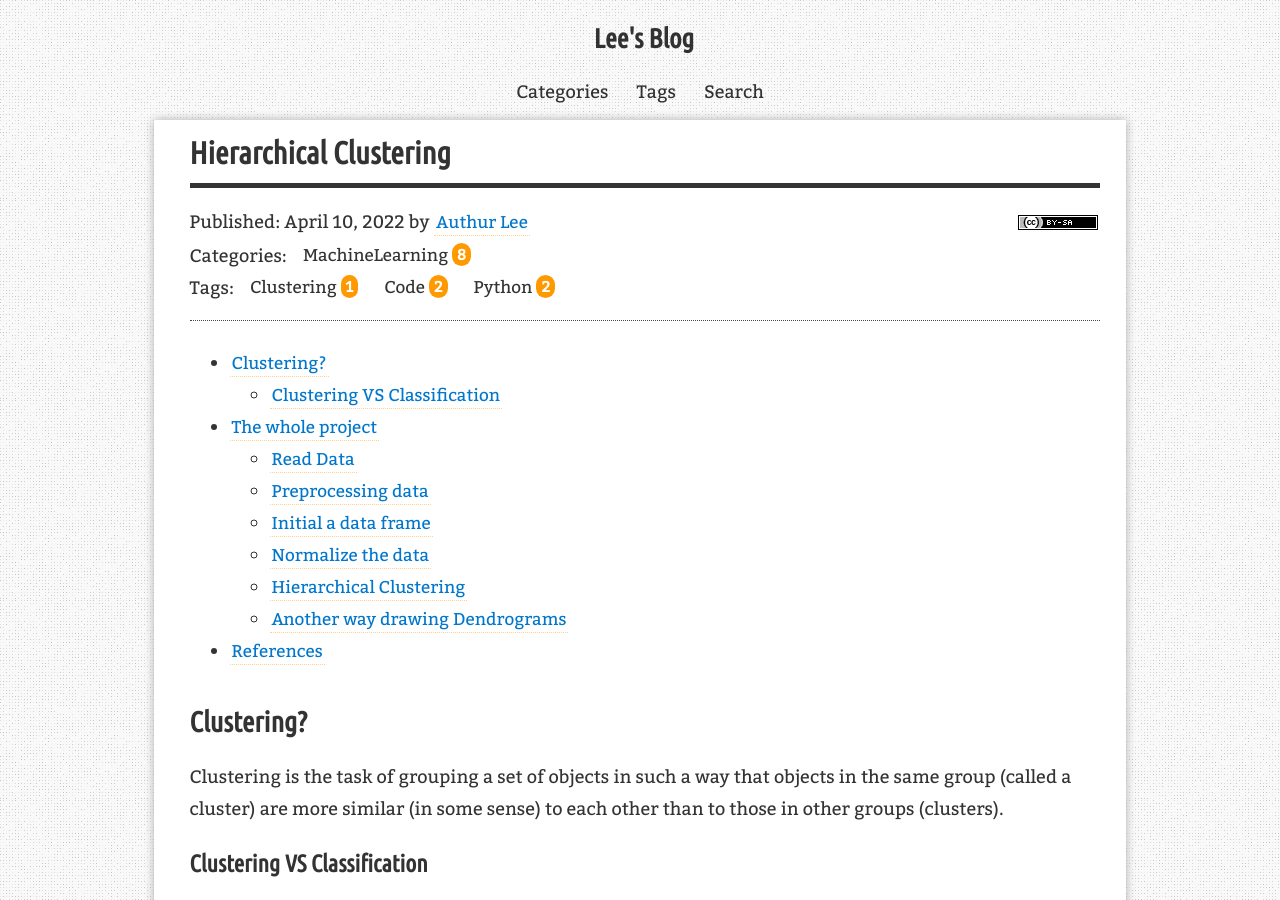
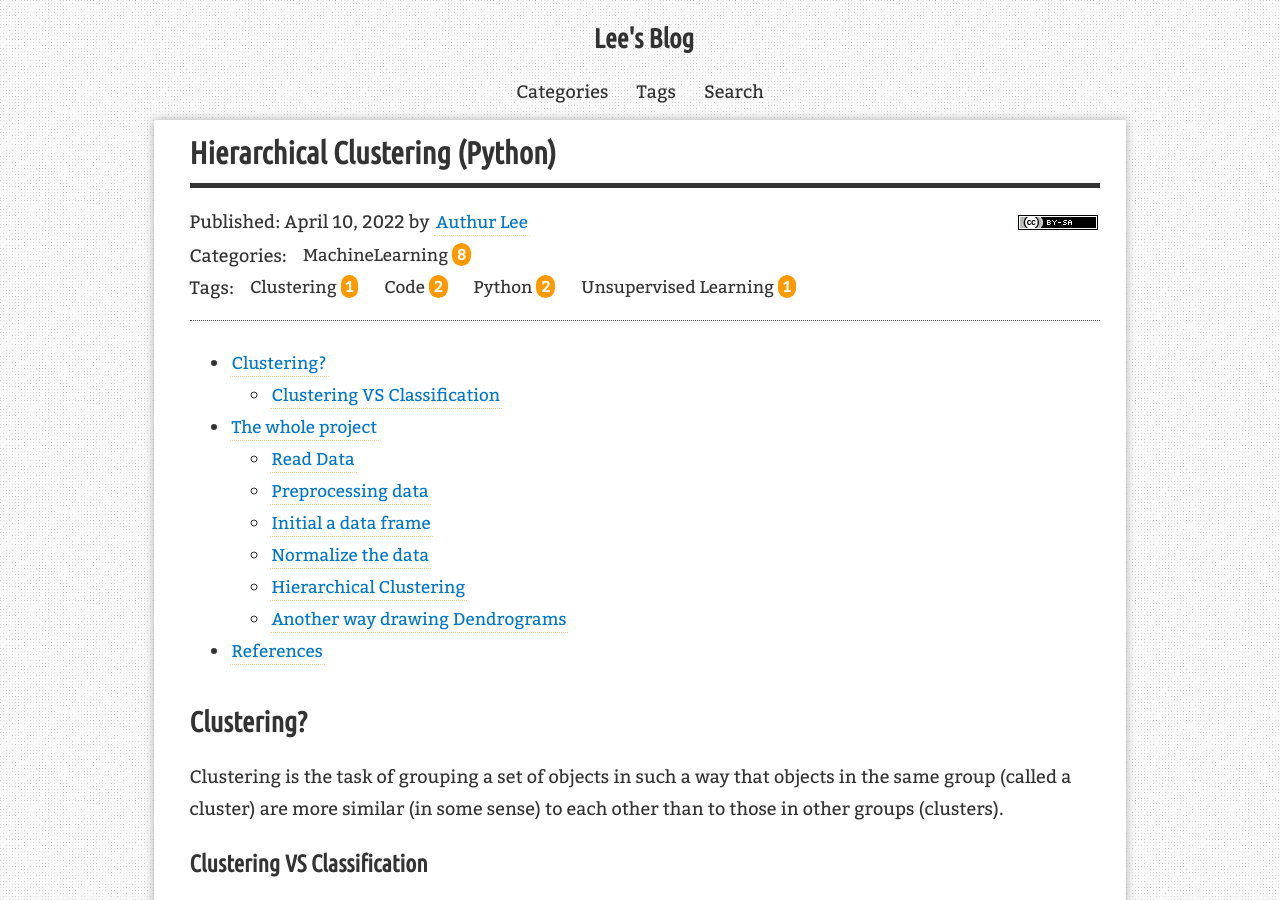
Before and after one commit to AuthurWhywait/AuthurWhywait.github.io, a Jekyll site: the page built from _posts/2022-04-10-hierarchical_clustering.md, in a window 1280 px wide and 900 px high. Built offline with Jekyll 4.4.1, drawn with Linux system fonts in a browser that asks for light colours; comment, search, counter and statistics services are not loaded.

Commit message:
Update 2022-04-10-hierarchical_clustering.md

```diff
--- a/_posts/2022-04-10-hierarchical_clustering.md
+++ b/_posts/2022-04-10-hierarchical_clustering.md
@@ -1,9 +1,9 @@
 ---
 layout: post
-title: "Hierarchical Clustering"
+title: "Hierarchical Clustering (Python)"
 description: "The whole project using Hierarchical Clustering"
 categories: [MachineLearning]
-tags: [Code, Python, Clustering]
+tags: [Code, Python, Clustering, Unsupervised Learning]
 redirect_from:
   - /2022/04/10/
 ---
```
